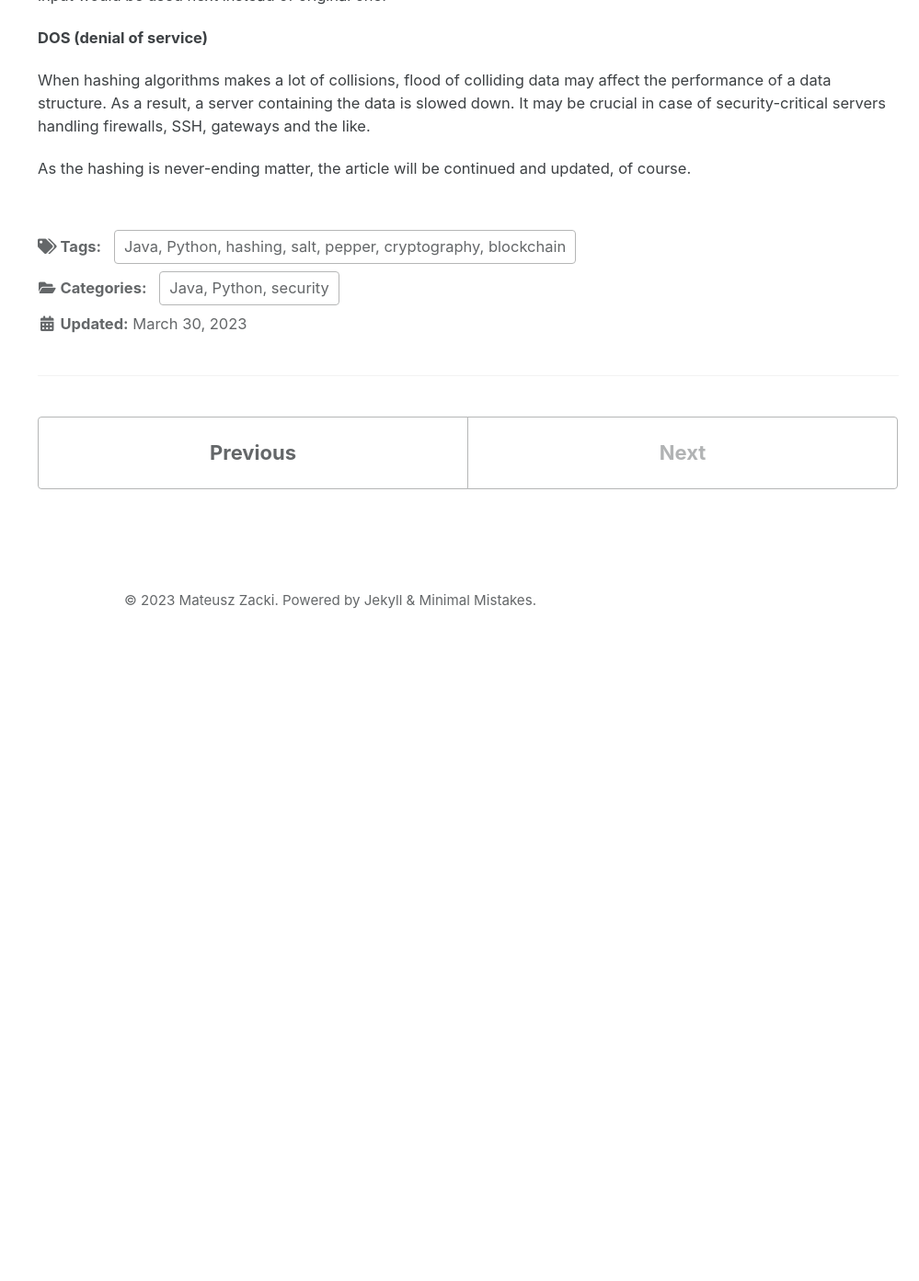
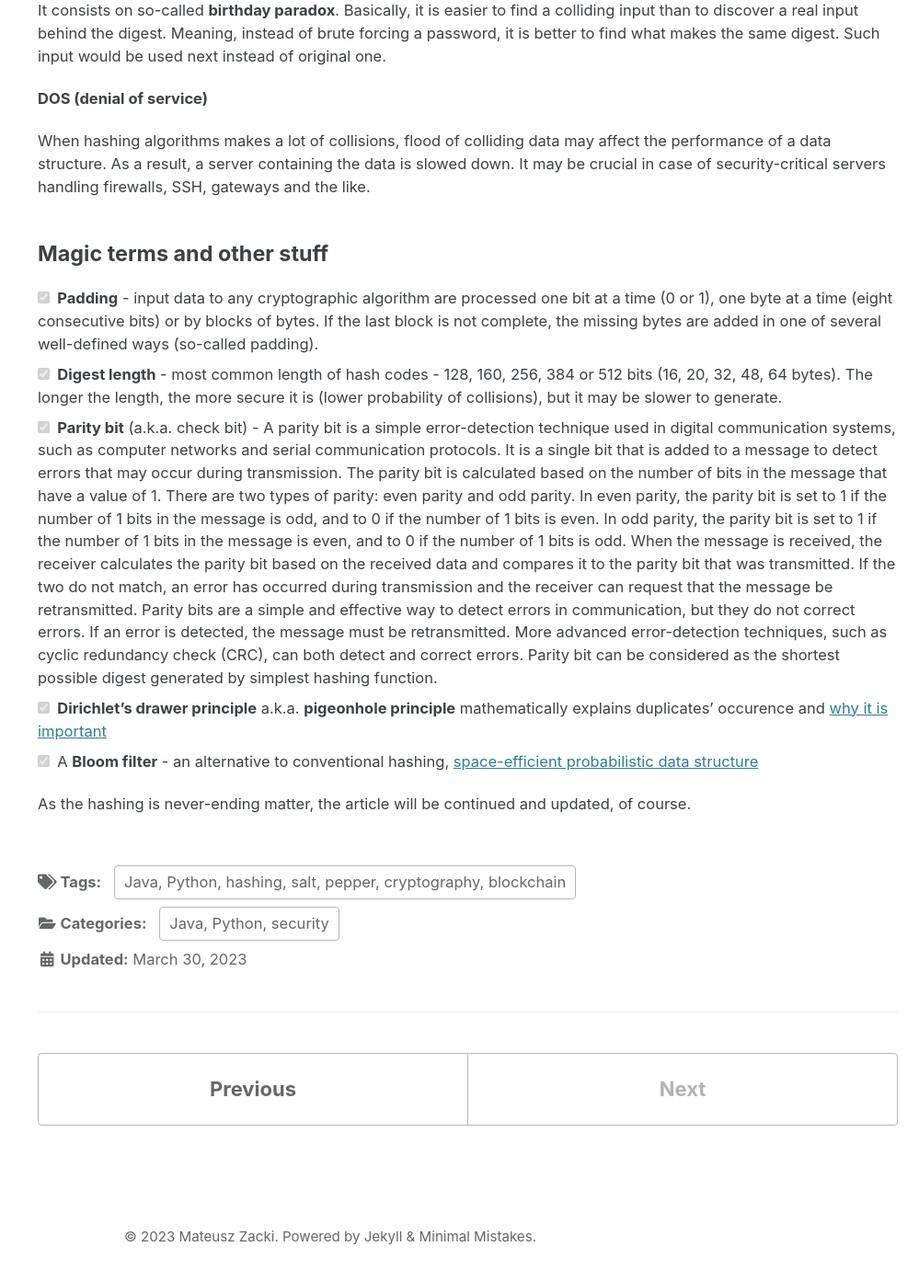
Before and after one commit to mzacki/mzacki.github.io, a Jekyll site: the page built from _posts/2023-03-30-hashing-2.md, in a window 1280 px wide and 1400 px high, scrolled down 7708 px. Shown: the top 1393 px of the window at 92% size, without its empty margins (281-1280 px from the left). Built offline with Jekyll 4.4.1, drawn with Linux system fonts in a browser that asks for light colours; cached includes are drawn as plain includes; before the commit the page ends 8417 px from its top, so only the background shows below that; some of the changed text lies outside the part shown.

Commit message:
hashing 2

```diff
--- a/_posts/2023-03-30-hashing-2.md
+++ b/_posts/2023-03-30-hashing-2.md
@@ -168,12 +168,14 @@ It is important to note that hashing in Java serialization does not provide encr
 
 #### Hashing algorithms
 
-Java uses SHA-1 for serialization. Other well-known algorithms are:
+Java uses SHA-1 for serialization, but it is not secure for security-related purposes. Other well-known algorithms are:
 
 - [x] **MD5** - introduced by Ron Rives in 1991, it is still used as a checksum (data integrity validation), **but it should not be used for cryptographic purposes!** MD5 is 128 bits long, and collisions are easily found.
 - [x] **SHA-2** - it is interesting to note that it was created by the NSA. SHA-2 consists on a few hashing functions: SHA-224, SHA-256, SHA-384, SHA-512, each of them generates digests of given length.
 - [x] **Blake3** -  256 bits length, not recommended for password hashing. GitHub repo: [Blake3](https://github.com/BLAKE3-team/BLAKE3)
 - [x] **Argon2**
+- [x] **Whirlpool**
+- [x] **PBKDF2**
 
 #### Use cases
 
@@ -275,5 +277,18 @@ makes the same digest. Such input would be used next instead of original one.
 When hashing algorithms makes a lot of collisions, flood of colliding data may affect the performance of a data structure. As a result, a server containing the data
 is slowed down. It may be crucial in case of security-critical servers handling firewalls, SSH, gateways and the like.
 
+#### Magic terms and other stuff
+
+- [x] **Padding** - input data to any cryptographic algorithm are processed one bit at a time (0 or 1), one byte at a time (eight consecutive bits) or by blocks of
+  bytes. If the last block is not complete, the missing bytes are added in one of several well-defined ways (so-called padding).
+- [x] **Digest length** - most common length of hash codes - 128, 160, 256, 384 or 512 bits (16, 20, 32, 48, 64 bytes). The longer the length, the more secure it is (lower probability of collisions), but it may be slower to generate.
+- [x] **Parity bit** (a.k.a. check bit) - A parity bit is a simple error-detection technique used in digital communication systems, such as computer networks and serial communication protocols. It is a single bit that is added to a message to detect errors that may occur during transmission.
+The parity bit is calculated based on the number of bits in the message that have a value of 1. There are two types of parity: even parity and odd parity. In even parity, the parity bit is set to 1 if the number of 1 bits in the message is odd, and to 0 if the number of 1 bits is even. In odd parity, the parity bit is set to 1 if the number of 1 bits in the message is even, and to 0 if the number of 1 bits is odd.
+When the message is received, the receiver calculates the parity bit based on the received data and compares it to the parity bit that was transmitted. If the two do not match, an error has occurred during transmission and the receiver can request that the message be retransmitted.
+Parity bits are a simple and effective way to detect errors in communication, but they do not correct errors. If an error is detected, the message must be retransmitted. More advanced error-detection techniques, such as cyclic redundancy check (CRC), can both detect and correct errors.
+Parity bit can be considered as the shortest possible digest generated by simplest hashing function.
+- [x] **Dirichlet's drawer principle** a.k.a. **pigeonhole principle** mathematically explains duplicates' occurence and [why it is important](https://en.wikipedia.org/wiki/Pigeonhole_principle)
+- [x] A **Bloom filter** - an alternative to conventional hashing, [space-efficient probabilistic data structure](https://en.wikipedia.org/wiki/Bloom_filter)
+
 
 As the hashing is never-ending matter, the article will be continued and updated, of course.
```
Also changed, not shown: _pages/security.md (+4 -1 lines).
